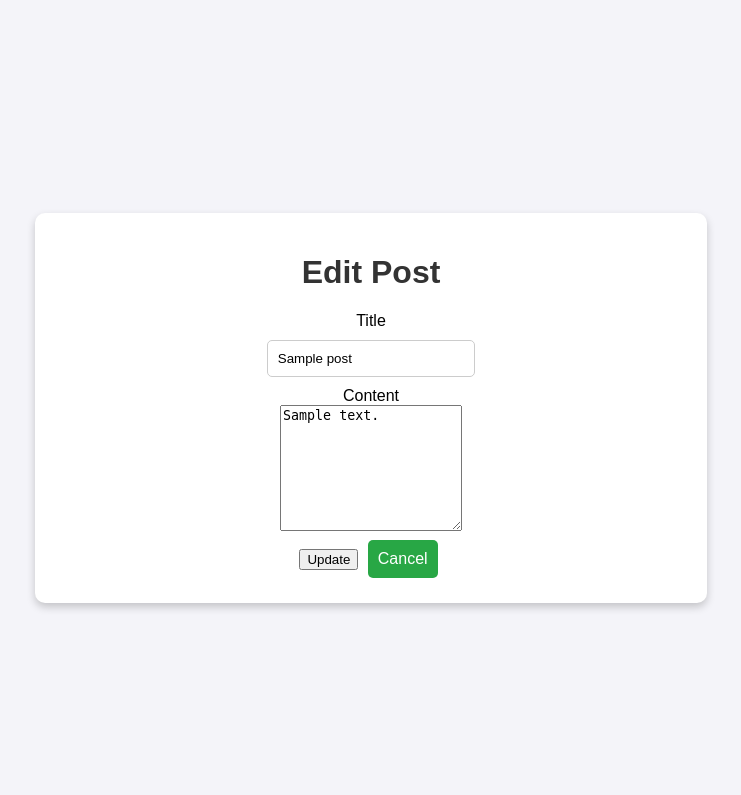
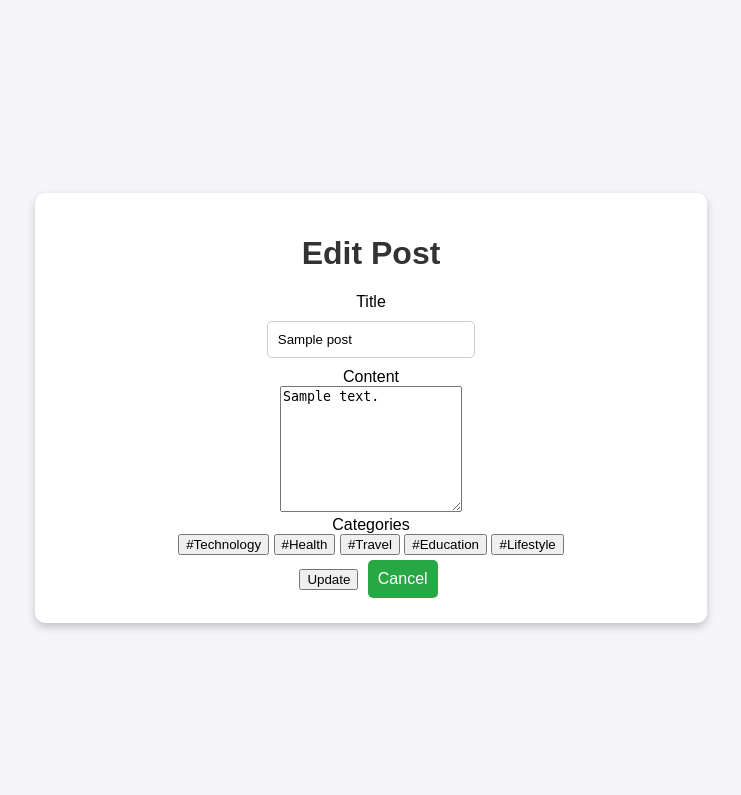
Before and after one commit to Prang752/WEB_flask, a Flask app: page /1/update in a window 1280 px wide. Shown: the top 795 px of the page, without its empty margins (269-1010 px from the left). Run offline with Flask 3, Linux system fonts and the light colour scheme; a user stored in the database is signed in; tables that the repository leaves empty hold one stand-in row (values such as "Sample post"); some libraries are stand-ins or nearby versions.

Commit message:
add type button in update page

```diff
--- a/templates/update.html
+++ b/templates/update.html
@@ -13,15 +13,23 @@
                         <input type="text" name="title" class="form-control" value="{{ post.title }}" required>
                     </div>
 
-
                     <div class="mb-3 text-center">
                         <label for="body" class="form-label">Content</label>
                         <div class="d-flex justify-content-center">
-                            <textarea name="body" class="form-control w-100" rows="8"
-                                required>{{ post.body }}</textarea>
+                            <textarea name="body" class="form-control w-100" rows="8" required>{{ post.body }}</textarea>
                         </div>
                     </div>
 
+                    <div class="mb-3 text-center">
+                        <label class="form-label">Categories</label>
+                        <div class="d-flex justify-content-center">
+                            <button type="button" class="btn btn-outline-primary mx-1" onclick="addCategory('#Technology')">#Technology</button>
+                            <button type="button" class="btn btn-outline-secondary mx-1" onclick="addCategory('#Health')">#Health</button>
+                            <button type="button" class="btn btn-outline-success mx-1" onclick="addCategory('#Travel')">#Travel</button>
+                            <button type="button" class="btn btn-outline-danger mx-1" onclick="addCategory('#Education')">#Education</button>
+                            <button type="button" class="btn btn-outline-warning mx-1" onclick="addCategory('#Lifestyle')">#Lifestyle</button>
+                        </div>
+                    </div>
 
                     <div class="text-center">
                         <button type="submit" class="btn btn-warning btn-lg px-4 py-2 fw-bold">Update</button>
@@ -32,4 +40,11 @@
         </div>
     </div>
 </div>
+
+<script>
+    function addCategory(category) {
+        var bodyField = document.querySelector('textarea[name="body"]');
+        bodyField.value += ' ' + category;
+    }
+</script>
 {% endblock %}
```
